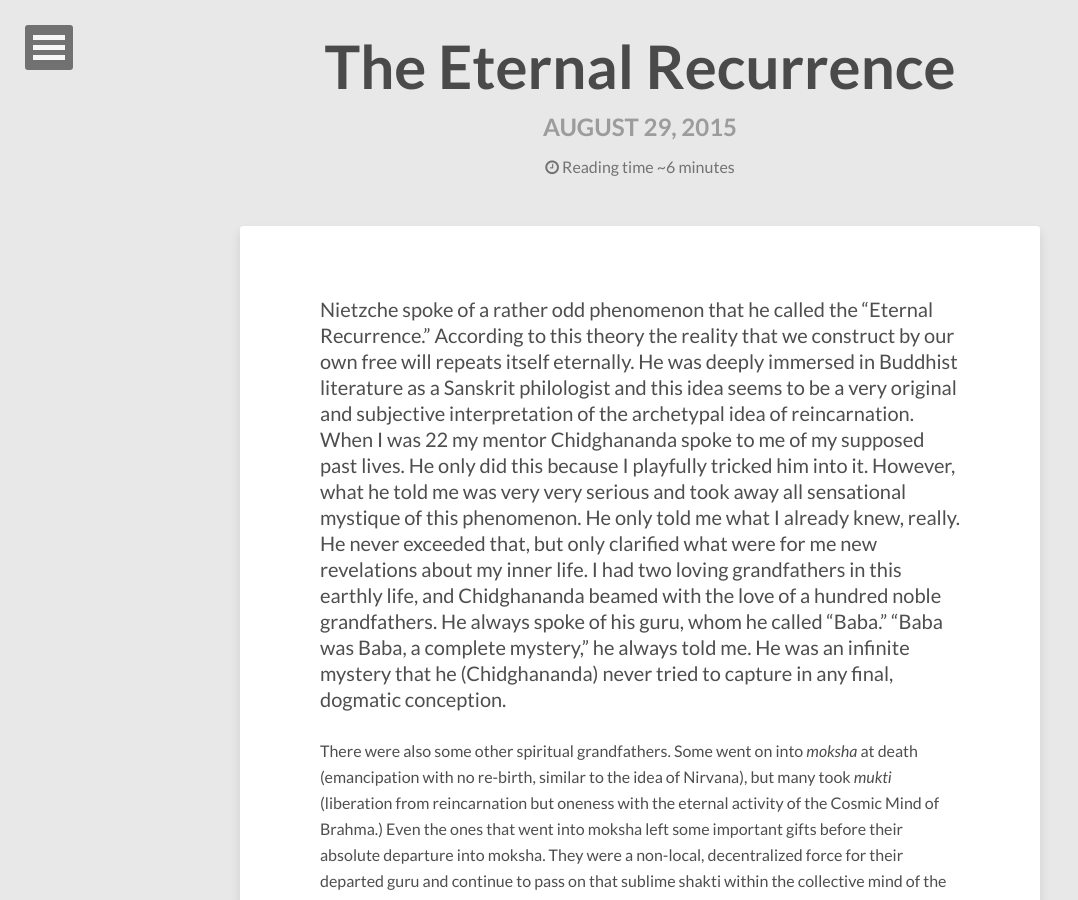
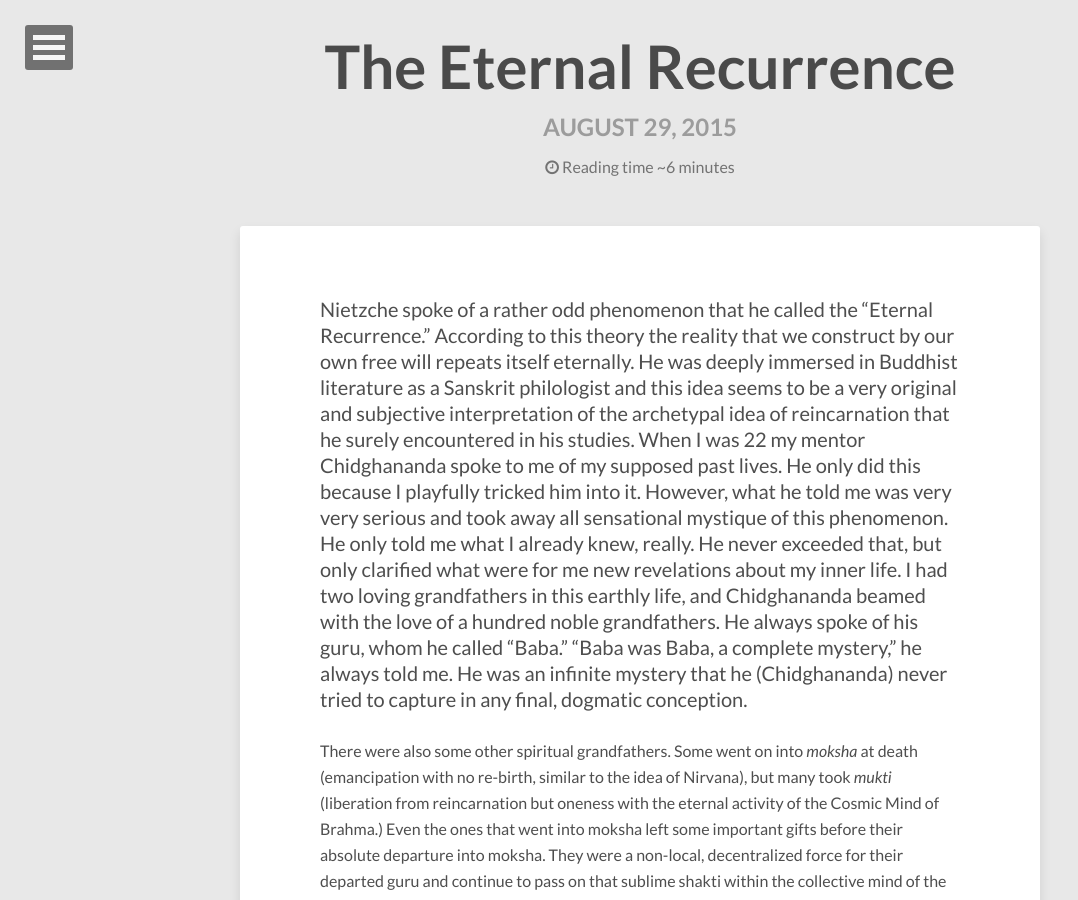
Before and after one commit to anandamurtiidiscursos/anandamurtiidiscursos.github.io, a Jekyll site: the page built from _posts/2015-08-29-eternal-recurrence.md, in a window 1280 px wide and 900 px high. Shown: the whole window, without its empty margins (0-1078 px from the left). Built offline with Jekyll 4.4.1, drawn with Linux system fonts in a browser that asks for light colours; nearby versions of some CDN libraries; comment, search, counter and statistics services are not loaded.

Commit message:
Updated 2015-08-29-eternal-recurrence.md

```diff
--- a/_posts/2015-08-29-eternal-recurrence.md
+++ b/_posts/2015-08-29-eternal-recurrence.md
@@ -15,7 +15,8 @@
 
 
 
-Nietzche spoke of a rather odd phenomenon that he called the "Eternal Recurrence."  According to this theory the reality that we construct by our own free will repeats itself eternally.  He was deeply immersed in Buddhist literature as a Sanskrit philologist and this idea seems to be a very original and subjective interpretation of the archetypal idea of reincarnation.  When I was 22 my mentor Chidghananda spoke to me of my supposed past lives.  He only did this because I playfully tricked him into it.  However, what he told me was very very serious and took away all sensational mystique of this phenomenon.  He only told me what I already knew, really.  He never exceeded that, but only clarified what were for me new revelations about my inner life.  I had two loving grandfathers in this earthly life, and Chidghananda beamed with the love of a hundred noble grandfathers.    He always spoke of his guru, whom he called "Baba."  "Baba was Baba, a complete mystery," he always told me.  He was an infinite mystery that he (Chidghananda) never tried to capture in any final, dogmatic conception.
+
+Nietzche spoke of a rather odd phenomenon that he called the "Eternal Recurrence."  According to this theory the reality that we construct by our own free will repeats itself eternally.  He was deeply immersed in Buddhist literature as a Sanskrit philologist and this idea seems to be a very original and subjective interpretation of the archetypal idea of reincarnation that he surely encountered in his studies.  When I was 22 my mentor Chidghananda spoke to me of my supposed past lives.  He only did this because I playfully tricked him into it.  However, what he told me was very very serious and took away all sensational mystique of this phenomenon.  He only told me what I already knew, really.  He never exceeded that, but only clarified what were for me new revelations about my inner life.  I had two loving grandfathers in this earthly life, and Chidghananda beamed with the love of a hundred noble grandfathers.    He always spoke of his guru, whom he called "Baba."  "Baba was Baba, a complete mystery," he always told me.  He was an infinite mystery that he (Chidghananda) never tried to capture in any final, dogmatic conception.
 
 There were also some other spiritual grandfathers.  Some went on into _moksha_ at death (emancipation with no re-birth,  similar to the idea of Nirvana), but many took _mukti_ (liberation from reincarnation but oneness with the eternal activity of the Cosmic Mind of Brahma.)  Even the ones that went into moksha left some important gifts before their absolute departure into moksha.  They were a non-local, decentralized force for their departed guru and continue to pass on that sublime shakti within the collective mind of the disciples from now into the future.  Chidghananda never died for me.  When he left his physical body I felt him near me whenever I thought of him.  He showed me the way to the guru in life and he only continues to do so in death.  Our Dead Dada's Society is everywhere and nowhere; it is super-personal, decentralized, cosmicly free and wild.
 
```
